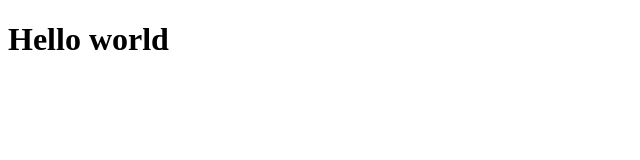
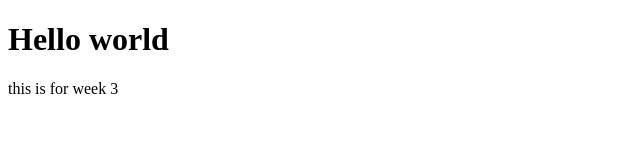
Before and after one commit to Codeama/node-ts-cli, a plain HTML site: page index.html in a window 1280 px wide. Shown: the whole page, without its empty margins (0-640 px from the left). Drawn offline with Linux system fonts and the light colour scheme.

Commit message:
Completed homework week 3

```diff
--- a/index.html
+++ b/index.html
@@ -8,5 +8,6 @@
 </head>
 <body>
     <h1>Hello world</h1>
+    <p>this is for week 3</p>
 </body>
 </html>
```
